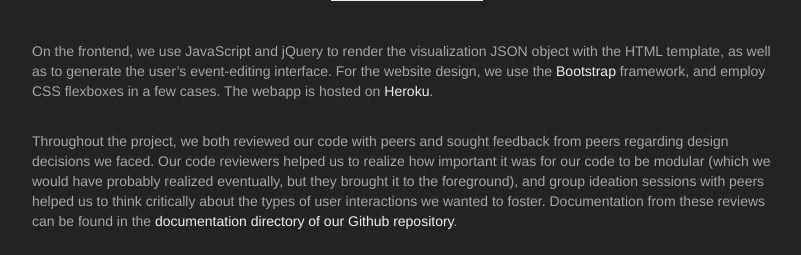
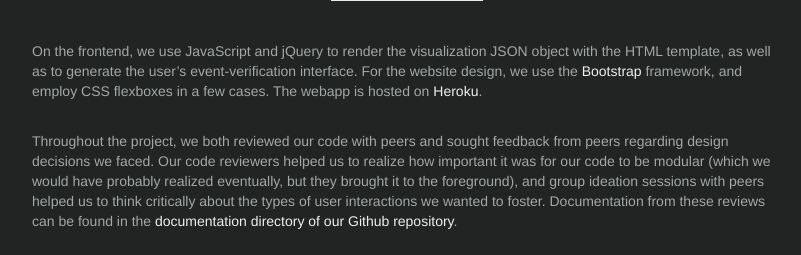
Before and after one commit to aehoppe/Elapse, a Flask app: page /implementation in a window 1280 px wide. Shown: the part 1724-1979 px from the top of the page, without its empty margins (233-1034 px from the left). Run offline with Flask 2, Linux system fonts and the light colour scheme; some libraries are stand-ins or nearby versions.

Commit message:
documentation updates

```diff
--- a/app/templates/implementation.html
+++ b/app/templates/implementation.html
@@ -74,7 +74,7 @@
                 </div>
                 <br><br>
                 <p>
-                    On the frontend, we use JavaScript and jQuery to render the visualization JSON object with the HTML template, as well as to generate the user’s event-editing interface.  For the website design, we use the <a href="http://getbootstrap.com/">Bootstrap</a> framework, and employ CSS flexboxes in a few cases.  The webapp is hosted on <a href="https://dashboard.heroku.com/apps">Heroku</a>.
+                    On the frontend, we use JavaScript and jQuery to render the visualization JSON object with the HTML template, as well as to generate the user’s event-verification interface.  For the website design, we use the <a href="http://getbootstrap.com/">Bootstrap</a> framework, and employ CSS flexboxes in a few cases.  The webapp is hosted on <a href="https://dashboard.heroku.com/apps">Heroku</a>.
                 </p>
                 <br>
                 <p>
```
Also changed, not shown: README.md, documentation/UML.png (added), documentation/interaction.png (added), 1 other file.
